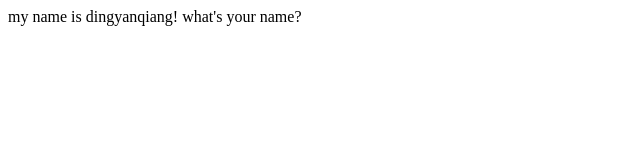
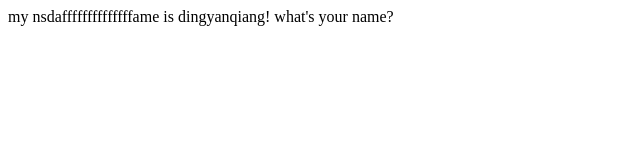
Before and after one commit to dingyanqiang/Helloworld, a plain HTML site: page index.html in a window 1280 px wide. Shown: the whole page, without its empty margins (0-640 px from the left). Drawn offline with Linux system fonts and the light colour scheme.

Commit message:
change log

```diff
--- a/index.html
+++ b/index.html
@@ -4,6 +4,6 @@
 		<title>dingyanqiang</title>
 	</head>
 	<body>
-		<div>my name is dingyanqiang! what's your name? </div>
+		<div>my nsdaffffffffffffffame is dingyanqiang! what's your name? </div>
 	</body>
 </html>
```
